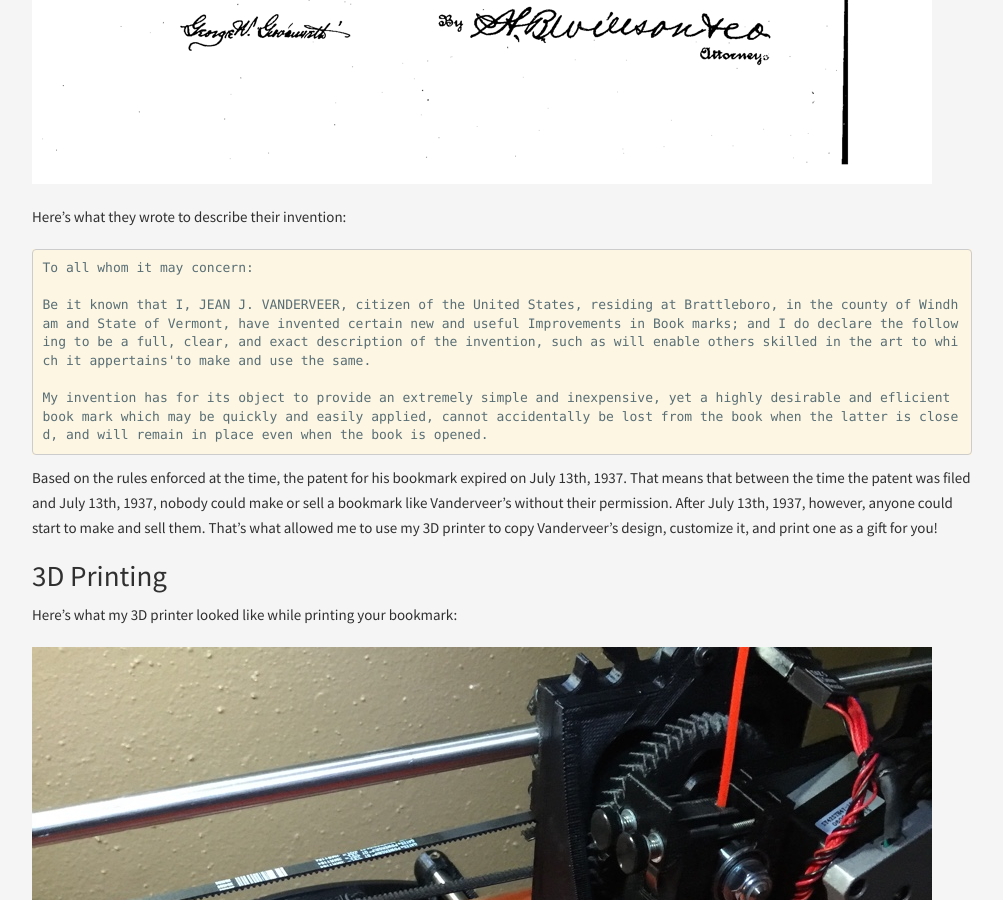
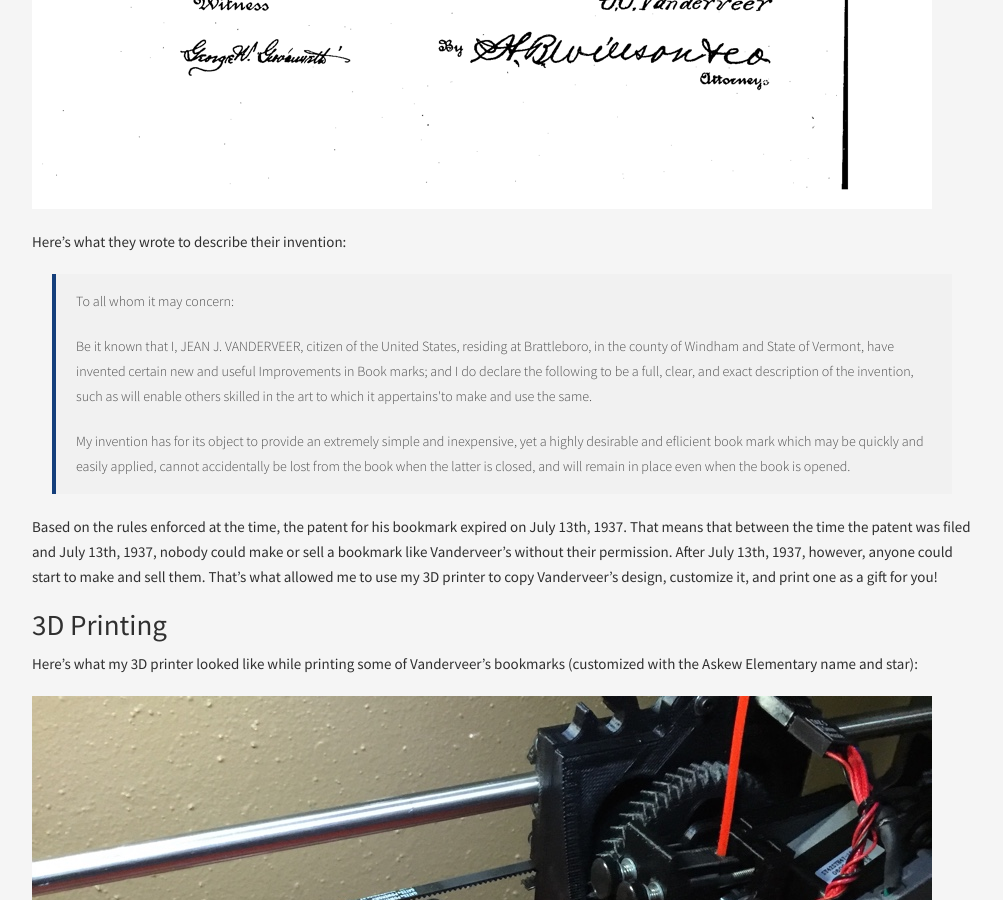
Before and after one commit to gregmajor/gregmajor.github.io, a Jekyll site: the page built from _posts/2016-02-11-printing-patents-from-the-past.markdown, in a window 1280 px wide and 900 px high, scrolled down 2299 px. Shown: the whole window, without its empty margins (138-1141 px from the left). Built offline with Jekyll 4.4.1, drawn with Linux system fonts in a browser that asks for light colours; Markdown is read by kramdown in place of the engine named in the settings; some of the changed text lies outside the part shown.

Commit message:
More tweaks.

````diff
--- a/_posts/2016-02-11-printing-patents-from-the-past.markdown
+++ b/_posts/2016-02-11-printing-patents-from-the-past.markdown
@@ -12,9 +12,9 @@ tags:
 
 # Introduction
 
-I'm writing this post for the awesome kids at Askew Elementary in Houston, TX to go along with their custom 3D printed bookmarks.
+Recently I discovered a patent for an invention that I've personally never seen before and is almost 100 years old. I'm using cutting-edge technology to bring that invention to life. This article seeks to share the experience with the All-Stars at Askew Elementary in Houston, TX.
 
-# What is a Patent?
+# So, What is a Patent?
 
 A patent is something a government gives to an inventor for a limited period of time in exchange for details about what they've invented. In other words, the inventor is granted the right to be the only one that can control what they have invented as long as they tell the government what it is they have invented.
 
@@ -34,19 +34,19 @@ On May 15, 1919 Jean J. Vanderveer filed for a patent with the U.S. government f
 
 Here's what they wrote to describe their invention:
 
-```
-To all whom it may concern:
+<blockquote>
+<p>To all whom it may concern:</p>
 
-Be it known that I, JEAN J. VANDERVEER, citizen of the United States, residing at Brattleboro, in the county of Windham and State of Vermont, have invented certain new and useful Improvements in Book marks; and I do declare the following to be a full, clear, and exact description of the invention, such as will enable others skilled in the art to which it appertains'to make and use the same.
+<p>Be it known that I, JEAN J. VANDERVEER, citizen of the United States, residing at Brattleboro, in the county of Windham and State of Vermont, have invented certain new and useful Improvements in Book marks; and I do declare the following to be a full, clear, and exact description of the invention, such as will enable others skilled in the art to which it appertains'to make and use the same.</p>
 
-My invention has for its object to provide an extremely simple and inexpensive, yet a highly desirable and eflicient book mark which may be quickly and easily applied, cannot accidentally be lost from the book when the latter is closed, and will remain in place even when the book is opened.
-```
+<p>My invention has for its object to provide an extremely simple and inexpensive, yet a highly desirable and eflicient book mark which may be quickly and easily applied, cannot accidentally be lost from the book when the latter is closed, and will remain in place even when the book is opened.</p>
+</blockquote>
 
 Based on the rules enforced at the time, the patent for his bookmark expired on July 13th, 1937. That means that between the time the patent was filed and July 13th, 1937, nobody could make or sell a bookmark like Vanderveer's without their permission. After July 13th, 1937, however, anyone could start to make and sell them. That's what allowed me to use my 3D printer to copy Vanderveer's design, customize it, and print one as a gift for you!
 
 # 3D Printing
 
-Here's what my 3D printer looked like while printing your bookmark:
+Here's what my 3D printer looked like while printing some of Vanderveer's bookmarks (customized with the Askew Elementary name and star):
 
 ![patent](/img/blog/bookmark.jpg)
 
@@ -56,4 +56,4 @@ Here's what my 3D printer looked like while printing your bookmark:
 
 # Summary
 
-Wow! We live in an exciting time where new technology and ideas emerge every day. Just a few years ago bringing a nearly 100 year old object to life with computers and personal 3D printers was virtually unheard of. Today you hold a small part of the future - a future you will be an important part of - in your hands. Enjoy your bookmark!
+Wow! We live in an exciting time where new technology and ideas emerge constantly. Just a few years ago bringing a nearly 100 year old object to life with computers and personal 3D printers was virtually unheard of. Today, it's almost as easy as printing your homework and it gets faster and easier every day! I hope this article inspires you to become an inventor. The future needs _you_!
````
